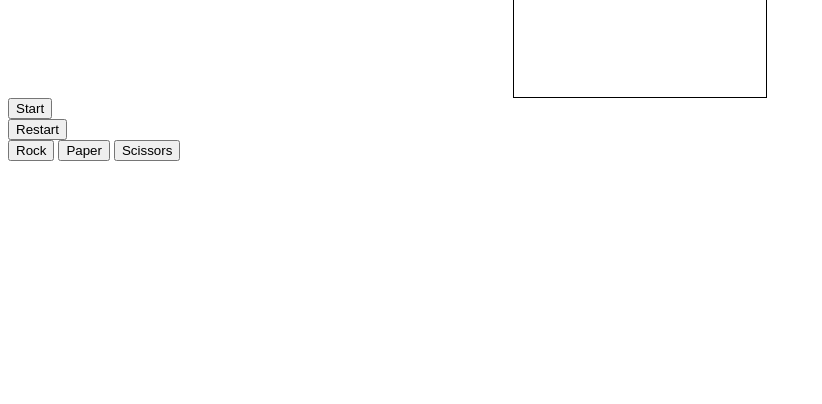
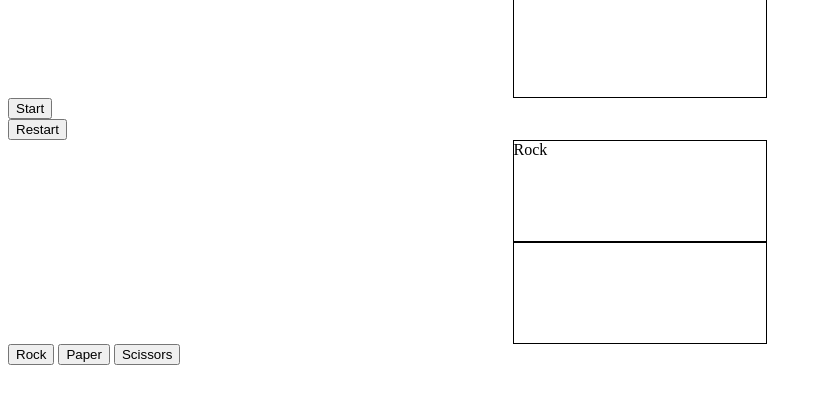
Before and after one commit to cstandefer88/rock_paper_scissors_challenge, a plain HTML site: page index.html in a window 1280 px wide. Both pictures are taken after a click on the button "Rock". Shown: the part 126-530 px from the top of the page, without its empty margins (0-822 px from the left). Drawn offline with nearby package versions, Linux system fonts and the light colour scheme.

Commit message:
user's choice is displaying in box, other necessary functions have skeletons sketched out

```diff
--- a/script.js
+++ b/script.js
@@ -13,6 +13,8 @@ $(document).ready(function() {
 
     if ($('#countdown').html() == 0) {
       clearInterval();
+      // determineGameWinner();
+      // declareWinner();
     } else if (($('#countdown').html() == 10)) {
         count = parseInt($('#countdown').html()) - 1;
         $('#countdown').html(count);
@@ -24,4 +26,32 @@ $(document).ready(function() {
   };
 
 
+  $('#rock').click(function() {
+    $('#userChoice').html($('#rock').val());
+    // botChoice();
+    // determineRoundWinner();
+    // $('#userChoice').html('');
+  });
+
+  $('#paper').click(function() {
+    $('#userChoice').html($('#paper').val());
+    // botChoice();
+    // determineRoundWinner();
+    // $('#userChoice').html('');
+  });
+
+  $('#scissors').click(function() {
+    $('#userChoice').html($('#scissors').val());
+    // botChoice();
+    // determineRoundWinner();
+    // $('#userChoice').html('');
+  });
+
+
+
+  // function declareWinner() {
+
+  // }
+
+
 });
--- a/style.css
+++ b/style.css
@@ -66,11 +66,17 @@ h1 {
 }
 
 #userChoice {
-
+  width: 20%;
+  height: 100px;
+  margin: 0 auto;
+  border: 1px solid black;
 }
 
 #botChoice {
-
+  width: 20%;
+  height: 100px;
+  margin: 0 auto;
+  border: 1px solid black;
 }
 
 #buttons {
```
